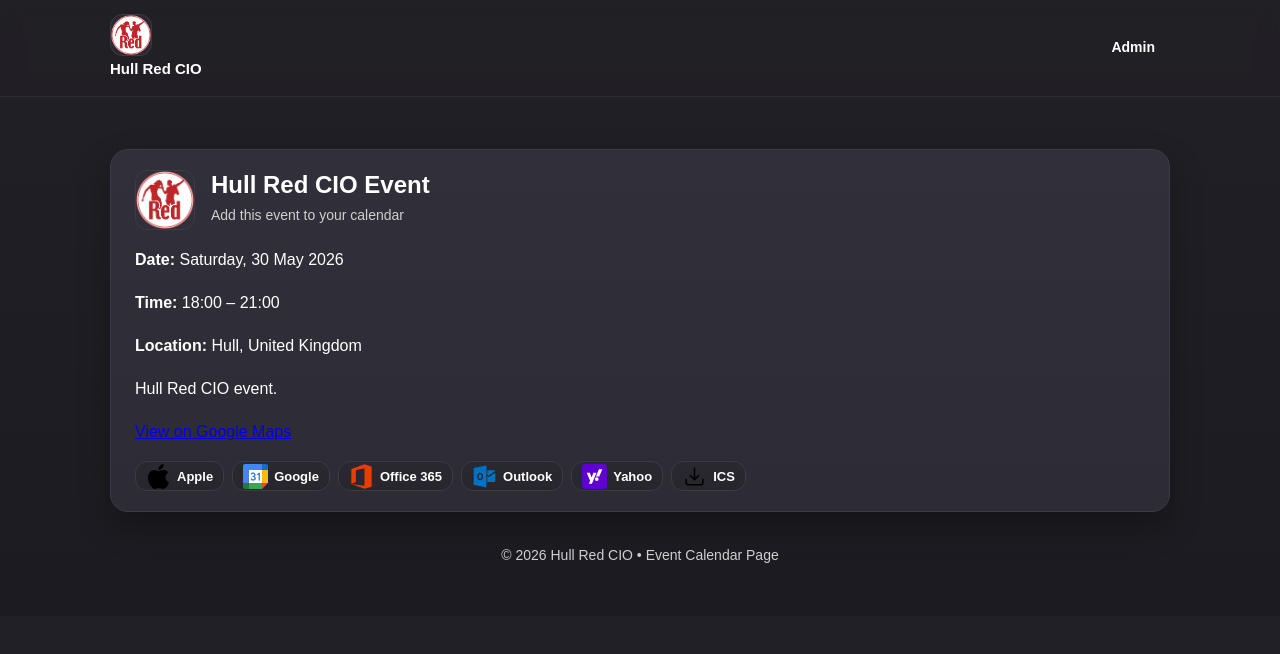
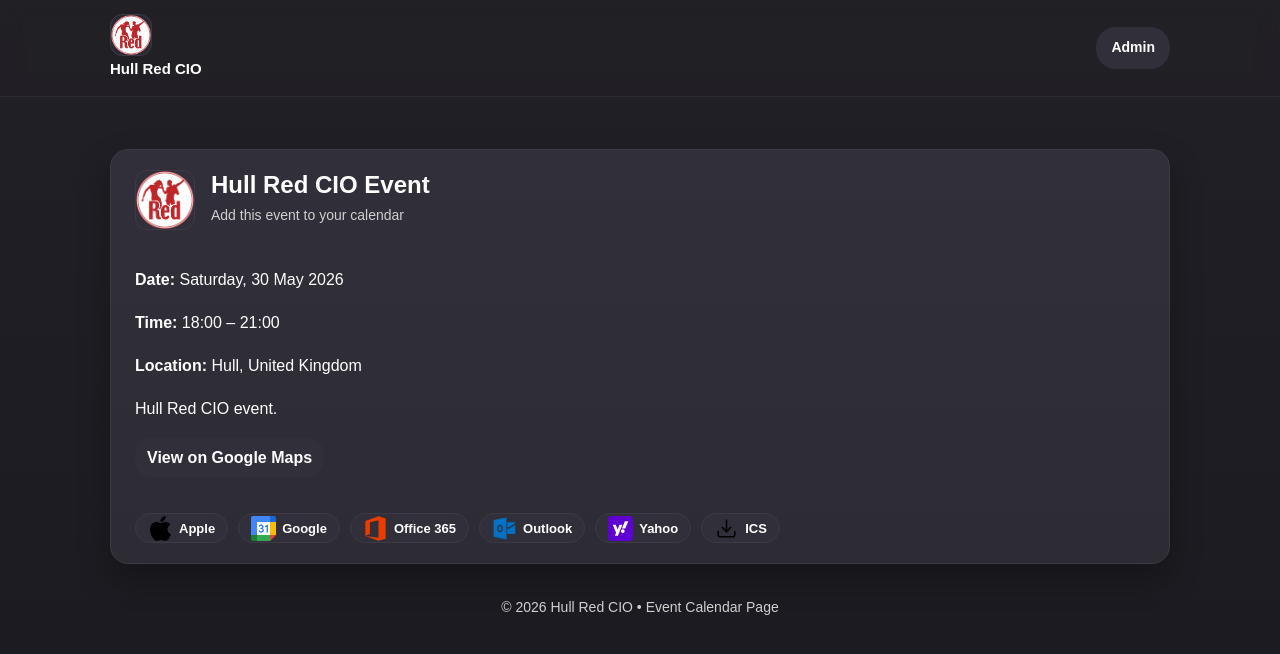
Before and after one commit to HullRED/CalAdd, a website: page index.html in a window 1280 px wide. Drawn offline with Linux system fonts and the light colour scheme.

Commit message:
Update index.html

```diff
--- a/index.html
+++ b/index.html
@@ -5,6 +5,71 @@
 <meta name="viewport" content="width=device-width, initial-scale=1.0" />
 <title>Hull Red CIO Event</title>
 <link rel="stylesheet" href="public/style.css">
+<style>
+  /* Rounded Admin button */
+  .nav-links a {
+    background: var(--panel-2);
+    padding: 8px 14px;
+    border-radius: 20px;
+    font-weight: 600;
+    transition: all 0.2s ease;
+    color: var(--text);
+    text-decoration: none;
+  }
+  .nav-links a:hover {
+    background: linear-gradient(90deg, #e90100 0%, #ff3b3b 100%);
+    color: #fff;
+  }
+
+  /* Map link styling */
+  .event-details a {
+    display: inline-block;
+    padding: 6px 12px;
+    border-radius: 16px;
+    background: var(--panel-2);
+    color: #fff;
+    text-decoration: none;
+    font-weight: 600;
+    transition: 0.18s ease;
+  }
+  .event-details a:hover {
+    background: linear-gradient(90deg, #e90100 0%, #ff3b3b 100%);
+  }
+
+  /* Calendar buttons horizontal */
+  .calendar-actions {
+    display: flex;
+    flex-wrap: wrap;
+    gap: 10px;
+    margin-top: 20px;
+  }
+  .calendar-btn {
+    display: flex;
+    align-items: center;
+    gap: 6px;
+    padding: 6px 12px;
+    background: var(--panel-2);
+    border-radius: 16px;
+    color: #fff;
+    font-weight: 600;
+    text-decoration: none;
+    transition: 0.18s ease;
+  }
+  .calendar-btn img {
+    width: 25px;
+    height: 25px;
+  }
+  .calendar-btn:hover {
+    background: linear-gradient(90deg, #e90100 0%, #ff3b3b 100%);
+  }
+
+  .event-grid-map {
+    display: grid;
+    grid-template-columns: 1fr;
+    gap: 16px;
+    margin-top: 20px;
+  }
+</style>
 </head>
 <body>
 <header class="topbar">
@@ -40,18 +105,18 @@
           <p><strong>Date:</strong> <span id="eventDate">Saturday, 30 May 2026</span></p>
           <p><strong>Time:</strong> <span id="eventTime">18:00 – 21:00</span></p>
           <p><strong>Location:</strong> <span id="eventLocation">Hull, United Kingdom</span></p>
-          <p id="eventDescription">Hull Red CIO event details can be updated manually in event.json</p>
+          <p id="eventDescription">Hull Red CIO event details can be updated via admin panel.</p>
           <p><a id="mapLink" href="https://www.google.com/maps/search/?api=1&query=Hull,+United+Kingdom" target="_blank">View on Google Maps</a></p>
         </div>
       </div>
 
       <div class="calendar-actions">
-        <a class="calendar-btn" href="#"><img src="public/icons/apple.svg" alt="Apple"><span>Apple</span></a>
-        <a class="calendar-btn" href="#"><img src="public/icons/google.svg" alt="Google"><span>Google</span></a>
-        <a class="calendar-btn" href="#"><img src="public/icons/office365.svg" alt="Office 365"><span>Office 365</span></a>
-        <a class="calendar-btn" href="#"><img src="public/icons/outlook.svg" alt="Outlook"><span>Outlook</span></a>
-        <a class="calendar-btn" href="#"><img src="public/icons/yahoo.svg" alt="Yahoo"><span>Yahoo</span></a>
-        <a class="calendar-btn" href="#"><img src="public/icons/ics.svg" alt="ICS"><span>ICS</span></a>
+        <a class="calendar-btn" id="appleLink" href="#"><img src="public/icons/apple.svg" alt="Apple"><span>Apple</span></a>
+        <a class="calendar-btn" id="googleLink" href="#"><img src="public/icons/google.svg" alt="Google"><span>Google</span></a>
+        <a class="calendar-btn" id="officeLink" href="#"><img src="public/icons/office365.svg" alt="Office 365"><span>Office 365</span></a>
+        <a class="calendar-btn" id="outlookLink" href="#"><img src="public/icons/outlook.svg" alt="Outlook"><span>Outlook</span></a>
+        <a class="calendar-btn" id="yahooLink" href="#"><img src="public/icons/yahoo.svg" alt="Yahoo"><span>Yahoo</span></a>
+        <a class="calendar-btn" id="icsLink" href="#"><img src="public/icons/ics.svg" alt="ICS"><span>ICS</span></a>
       </div>
     </div>
   </section>
@@ -62,7 +127,7 @@
 </main>
 
 <script>
-  // Load event.json from data folder
+  // Load event.json and update page
   fetch('data/event.json')
     .then(res => res.json())
     .then(event => {
@@ -75,6 +140,55 @@
 
       const mapUrl = `https://www.google.com/maps/search/?api=1&query=${encodeURIComponent(event.location)}`;
       document.getElementById('mapLink').href = mapUrl;
+
+      const title = encodeURIComponent(event.title);
+      const description = encodeURIComponent(`${event.subtitle}\n${event.description}`);
+      const location = encodeURIComponent(event.location);
+      const startDate = new Date(`${event.date} ${event.time.split('–')[0].trim()}`).toISOString().replace(/-|:|\.\d+/g, '');
+      const endDate = new Date(`${event.date} ${event.time.split('–')[1].trim()}`).toISOString().replace(/-|:|\.\d+/g, '');
+
+      // Apple Calendar (uses ics)
+      const appleIcs = `data:text/calendar;charset=utf8,BEGIN:VCALENDAR
+VERSION:2.0
+BEGIN:VEVENT
+SUMMARY:${title}
+DESCRIPTION:${description}
+LOCATION:${location}
+DTSTART:${startDate}
+DTEND:${endDate}
+END:VEVENT
+END:VCALENDAR`;
+      document.getElementById('appleLink').href = appleIcs;
+
+      // Google Calendar
+      const gcal = `https://calendar.google.com/calendar/render?action=TEMPLATE&text=${title}&dates=${startDate}/${endDate}&details=${description}&location=${location}`;
+      document.getElementById('googleLink').href = gcal;
+
+      // Outlook.com
+      const outlook = `https://outlook.live.com/owa/?rru=addevent&startdt=${startDate}&enddt=${endDate}&subject=${title}&location=${location}&body=${description}`;
+      document.getElementById('outlookLink').href = outlook;
+
+      // Office 365
+      const office365 = `https://outlook.office.com/owa/?rru=addevent&startdt=${startDate}&enddt=${endDate}&subject=${title}&location=${location}&body=${description}`;
+      document.getElementById('officeLink').href = office365;
+
+      // Yahoo
+      const yahoo = `https://calendar.yahoo.com/?v=60&title=${title}&st=${startDate}&et=${endDate}&desc=${description}&in_loc=${location}`;
+      document.getElementById('yahooLink').href = yahoo;
+
+      // ICS file download
+      const icsFile = `data:text/calendar;charset=utf8,BEGIN:VCALENDAR
+VERSION:2.0
+BEGIN:VEVENT
+SUMMARY:${title}
+DESCRIPTION:${description}
+LOCATION:${location}
+DTSTART:${startDate}
+DTEND:${endDate}
+END:VEVENT
+END:VCALENDAR`;
+      document.getElementById('icsLink').href = icsFile;
+      document.getElementById('icsLink').setAttribute('download', `${title}.ics`);
     })
     .catch(err => console.log('Could not load event.json:', err));
 </script>
```
